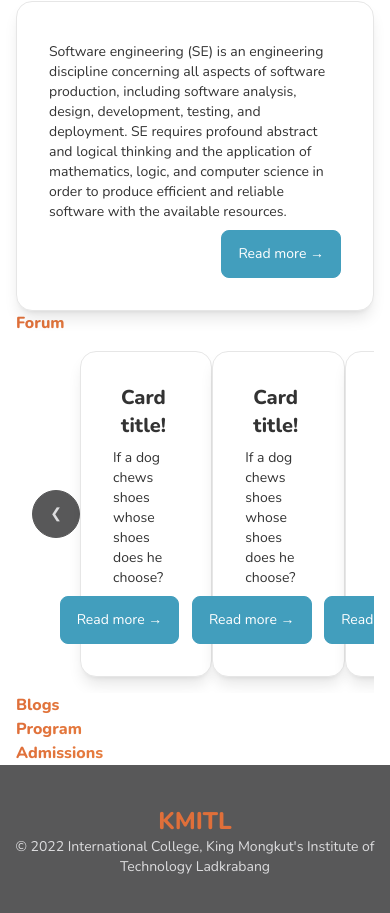
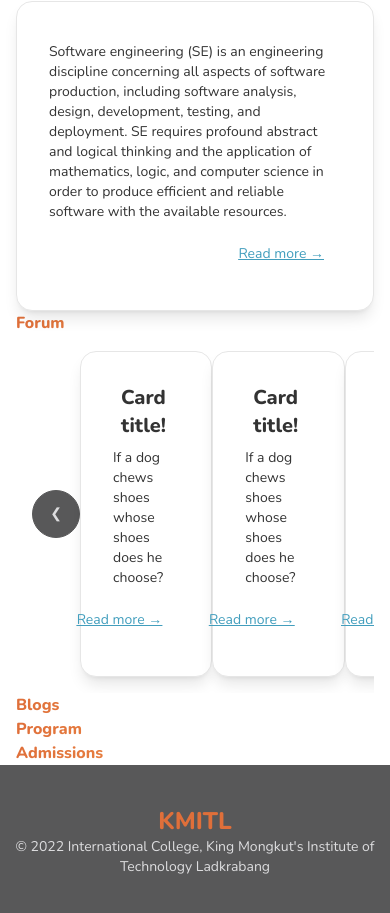
Before and after one commit to neneprm/SE-WEBSITE, a Next.js app: page / in a window 390 px wide. Shown: the part 931-1844 px from the top of the page. Built offline with nearby package versions, Linux system fonts and the light colour scheme.

Commit message:
Fix card action style mobile

```diff
--- a/pages/components/card.tsx
+++ b/pages/components/card.tsx
@@ -1,5 +1,4 @@
 import Link from "next/link"
-
 import {P} from "./headers"
 
 interface ICard {
@@ -21,7 +20,7 @@ const Card: React.FunctionComponent<ICard> = ({ cardStyle, image, icon, titleSty
                     <span>{icon}</span>{title}</h2>
                 <P text={`${body}`} />
                 <div className="card-actions justify-end">
-                    <button className="btn btn-accent text-base-100">
+                    <button className="btn btn-link text-accent md:btn-accent md:text-base-100 md:no-underline md:hover:no-underline">
                         <Link href={`${link}`}><a>Read more →</a></Link>
                     </button>
                 </div>
```
